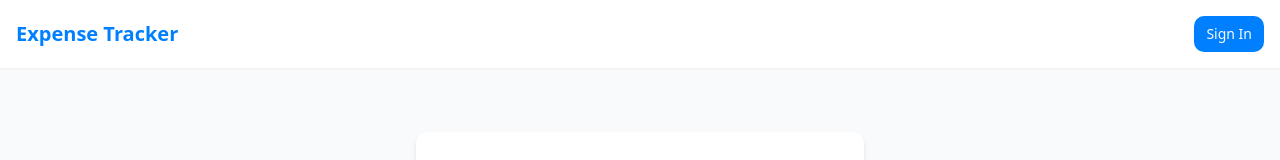
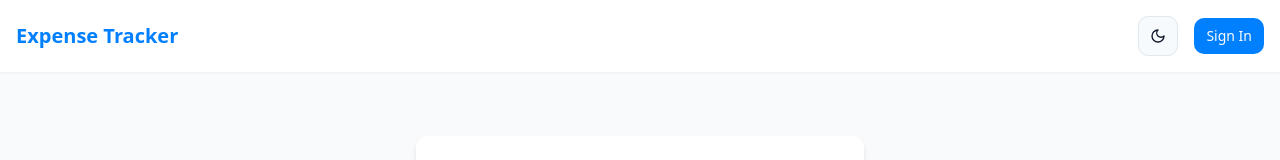
Before and after one commit to subham-maharana/Finance_tracker, a React (Vite) app: page /auth in a window 1280 px wide. Shown: the top 160 px of the page. Built offline with nearby package versions, Linux system fonts and the light colour scheme.

Commit message:
Add dark theme and theme toggle
Implement dark theme across the website and add a theme toggle button in the landing page and dashboard.

```diff
--- a/src/App.tsx
+++ b/src/App.tsx
@@ -6,6 +6,7 @@ import { TooltipProvider } from "@/components/ui/tooltip";
 import { QueryClient, QueryClientProvider } from "@tanstack/react-query";
 import { BrowserRouter, Routes, Route } from "react-router-dom";
 import { AuthProvider } from "@/context/AuthContext";
+import { ThemeProvider } from "@/context/ThemeContext";
 import Index from "./pages/Index";
 import Auth from "./pages/Auth";
 import Profile from "./pages/Profile";
@@ -18,6 +19,7 @@ const queryClient = new QueryClient();
 const App = () => (
   <React.StrictMode>
     <QueryClientProvider client={queryClient}>
+      <ThemeProvider>
         <AuthProvider>
           <TooltipProvider>
             <Toaster />
@@ -34,6 +36,7 @@ const App = () => (
             </BrowserRouter>
           </TooltipProvider>
         </AuthProvider>
+      </ThemeProvider>
     </QueryClientProvider>
   </React.StrictMode>
 );
--- a/src/components/Layout.tsx
+++ b/src/components/Layout.tsx
@@ -12,6 +12,7 @@ import {
   DropdownMenuTrigger,
 } from "@/components/ui/dropdown-menu";
 import { User } from "lucide-react";
+import { ThemeToggle } from "@/components/ui/theme-toggle";
 
 interface LayoutProps {
   children: React.ReactNode;
@@ -36,8 +37,8 @@ const Layout: React.FC<LayoutProps> = ({ children }) => {
   };
 
   return (
-    <div className="min-h-screen bg-gray-50">
-      <header className="bg-white shadow-sm">
+    <div className="min-h-screen bg-gray-50 dark:bg-gray-900">
+      <header className="bg-white dark:bg-gray-800 shadow-sm">
         <div className="container mx-auto px-4 py-4 flex justify-between items-center">
           <div className="flex items-center gap-4">
             <Link to="/" className="text-xl font-bold text-primary">
@@ -50,11 +51,12 @@ const Layout: React.FC<LayoutProps> = ({ children }) => {
             )}
           </div>
           <div className="flex items-center gap-4">
+            <ThemeToggle />
             {!loading && (
               <>
                 {user ? (
                   <div className="flex items-center gap-4">
-                    <span className="text-sm text-gray-600 hidden sm:inline">
+                    <span className="text-sm text-gray-600 dark:text-gray-300 hidden sm:inline">
                       Welcome, {user.user_metadata.name || "User"}
                     </span>
 
--- a/src/components/landing/Header.tsx
+++ b/src/components/landing/Header.tsx
@@ -12,6 +12,7 @@ import {
   DropdownMenuTrigger,
 } from "@/components/ui/dropdown-menu";
 import { Avatar, AvatarFallback, AvatarImage } from "@/components/ui/avatar";
+import { ThemeToggle } from "@/components/ui/theme-toggle";
 
 const Header = () => {
   const navigate = useNavigate();
@@ -35,7 +36,8 @@ const Header = () => {
     <header className="container mx-auto px-4 py-6">
       <div className="flex justify-between items-center">
         <div className="text-2xl font-bold text-primary">Expense Tracker</div>
-        <div className="flex gap-3">
+        <div className="flex gap-3 items-center">
+          <ThemeToggle />
           {user ? (
             <DropdownMenu>
               <DropdownMenuTrigger asChild>
--- /dev/null
+++ b/src/components/ui/theme-toggle.tsx
@@ -0,0 +1,33 @@
+
+import React from "react";
+import { Button } from "@/components/ui/button";
+import { Moon, Sun } from "lucide-react";
+import { useTheme } from "@/context/ThemeContext";
+
+interface ThemeToggleProps {
+  variant?: "default" | "outline" | "secondary" | "ghost" | "link";
+  size?: "default" | "sm" | "lg" | "icon";
+}
+
+export const ThemeToggle = ({
+  variant = "outline",
+  size = "icon"
+}: ThemeToggleProps) => {
+  const { theme, toggleTheme } = useTheme();
+
+  return (
+    <Button
+      variant={variant}
+      size={size}
+      onClick={toggleTheme}
+      aria-label="Toggle theme"
+      className="hover-scale"
+    >
+      {theme === "dark" ? (
+        <Sun className="h-[1.2rem] w-[1.2rem]" />
+      ) : (
+        <Moon className="h-[1.2rem] w-[1.2rem]" />
+      )}
+    </Button>
+  );
+};
--- /dev/null
+++ b/src/context/ThemeContext.tsx
@@ -0,0 +1,56 @@
+import React, { createContext, useContext, useEffect, useState } from "react";
+
+type Theme = "light" | "dark";
+
+interface ThemeContextType {
+  theme: Theme;
+  toggleTheme: () => void;
+}
+
+const ThemeContext = createContext<ThemeContextType | undefined>(undefined);
+
+export const ThemeProvider = ({ children }: { children: React.ReactNode }) => {
+  const [theme, setTheme] = useState<Theme>(() => {
+    // Try to get the theme from localStorage
+    const savedTheme = localStorage.getItem("theme") as Theme;
+
+    // If a theme was found in localStorage, use it
+    if (savedTheme) {
+      return savedTheme;
+    }
+
+    // Otherwise, check the user's system preferences
+    if (window.matchMedia && window.matchMedia('(prefers-color-scheme: dark)').matches) {
+      return "dark";
+    }
+
+    // Default to light theme
+    return "light";
+  });
+
+  // Apply theme to the document when it changes
+  useEffect(() => {
+    document.documentElement.classList.remove("light", "dark");
+    document.documentElement.classList.add(theme);
+    localStorage.setItem("theme", theme);
+  }, [theme]);
+
+  const toggleTheme = () => {
+    setTheme(prevTheme => (prevTheme === "light" ? "dark" : "light"));
+  };
+
+  return (
+    <ThemeContext.Provider value={{ theme, toggleTheme }}>
+      {children}
+    </ThemeContext.Provider>
+  );
+};
+
+// Custom hook to use the theme context
+export const useTheme = () => {
+  const context = useContext(ThemeContext);
+  if (context === undefined) {
+    throw new Error("useTheme must be used within a ThemeProvider");
+  }
+  return context;
+};
--- a/src/index.css
+++ b/src/index.css
@@ -45,6 +45,36 @@
     --expense-other: 210 10% 50%;
   }
 
+  .dark {
+    --background: 222 47% 11%;
+    --foreground: 210 40% 98%;
+
+    --card: 222 47% 11%;
+    --card-foreground: 210 40% 98%;
+
+    --popover: 222 47% 11%;
+    --popover-foreground: 210 40% 98%;
+
+    --primary: 210 100% 50%;
+    --primary-foreground: 210 40% 98%;
+
+    --secondary: 217 32% 17%;
+    --secondary-foreground: 210 40% 98%;
+
+    --muted: 217 32% 17%;
+    --muted-foreground: 215 20% 65%;
+
+    --accent: 217 32% 17%;
+    --accent-foreground: 210 40% 98%;
+
+    --destructive: 0 62% 50%;
+    --destructive-foreground: 210 40% 98%;
+
+    --border: 217 32% 17%;
+    --input: 217 32% 17%;
+    --ring: 212 100% 63%;
+  }
+
   * {
     @apply border-border;
   }
@@ -61,23 +91,21 @@
   }
 
   ::-webkit-scrollbar-track {
-    background: hsl(var(--secondary));
-    border-radius: 4px;
+    @apply bg-secondary rounded;
   }
 
   ::-webkit-scrollbar-thumb {
-    background: hsl(var(--muted-foreground) / 0.3);
-    border-radius: 4px;
+    @apply bg-muted-foreground/30 rounded;
   }
 
   ::-webkit-scrollbar-thumb:hover {
-    background: hsl(var(--primary) / 0.5);
+    @apply bg-primary/50;
   }
 }
 
 @layer components {
   .glass-card {
-    @apply bg-white/70 backdrop-blur-md border border-white/20 shadow-sm;
+    @apply bg-white/70 dark:bg-gray-800/70 backdrop-blur-md border border-white/20 dark:border-gray-700/30 shadow-sm;
   }
 
   .hover-scale {
--- a/src/pages/Landing.tsx
+++ b/src/pages/Landing.tsx
@@ -24,13 +24,13 @@ const Landing = () => {
 
   // Show loading state while checking authentication
   if (loading) {
-    return <div className="min-h-screen bg-gradient-to-b from-background to-gray-50 flex items-center justify-center">
+    return <div className="min-h-screen bg-gradient-to-b from-background to-gray-50 dark:from-gray-900 dark:to-gray-800 flex items-center justify-center">
       <p className="text-lg">Loading...</p>
     </div>;
   }
 
   return (
-    <div className="min-h-screen bg-gradient-to-b from-background to-gray-50">
+    <div className="min-h-screen bg-gradient-to-b from-background to-gray-50 dark:from-gray-900 dark:to-gray-800">
       <Header />
       <Hero />
       <Features />
```
Lines whose indentation alone changed are shown as unchanged.
